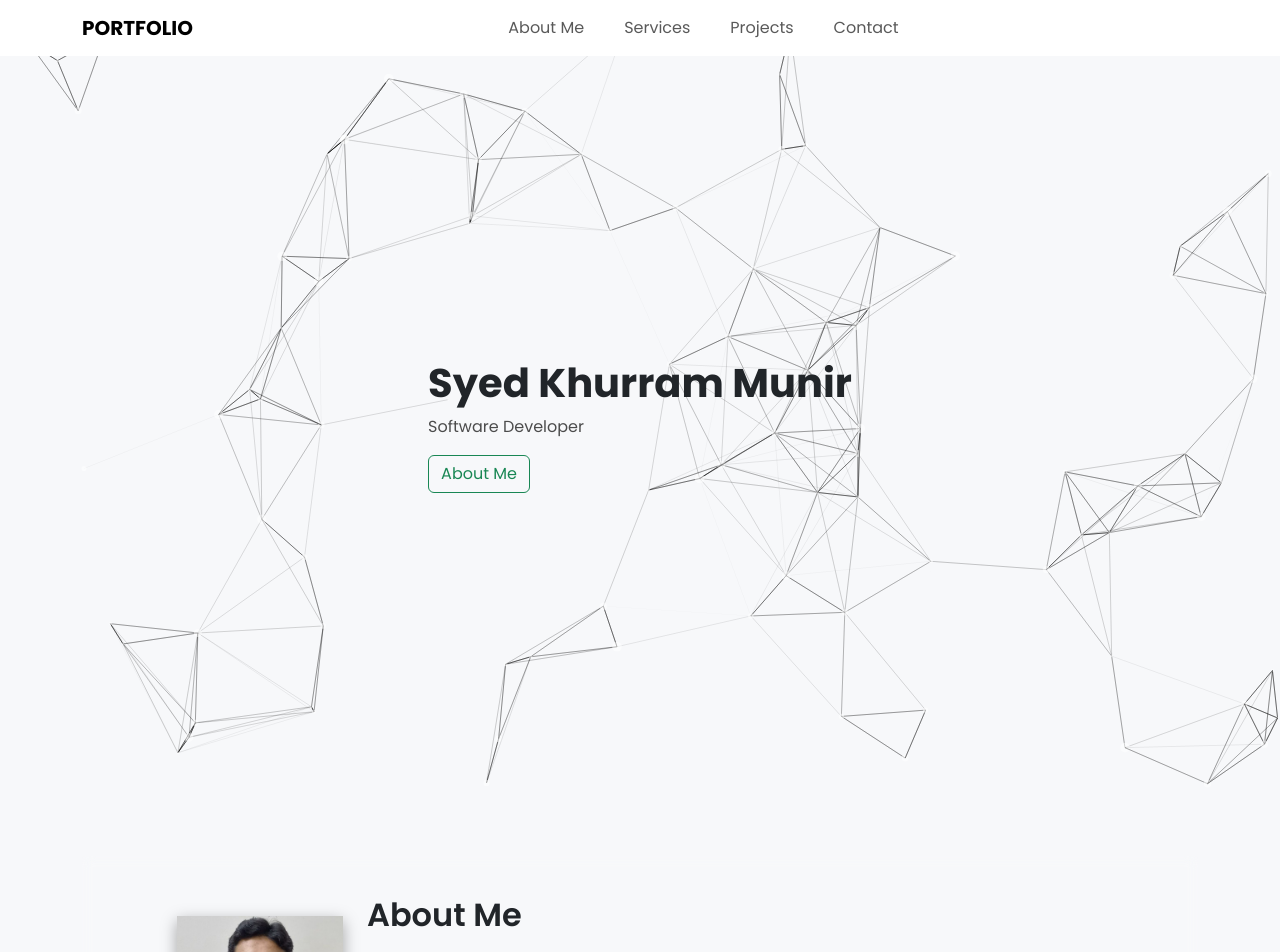
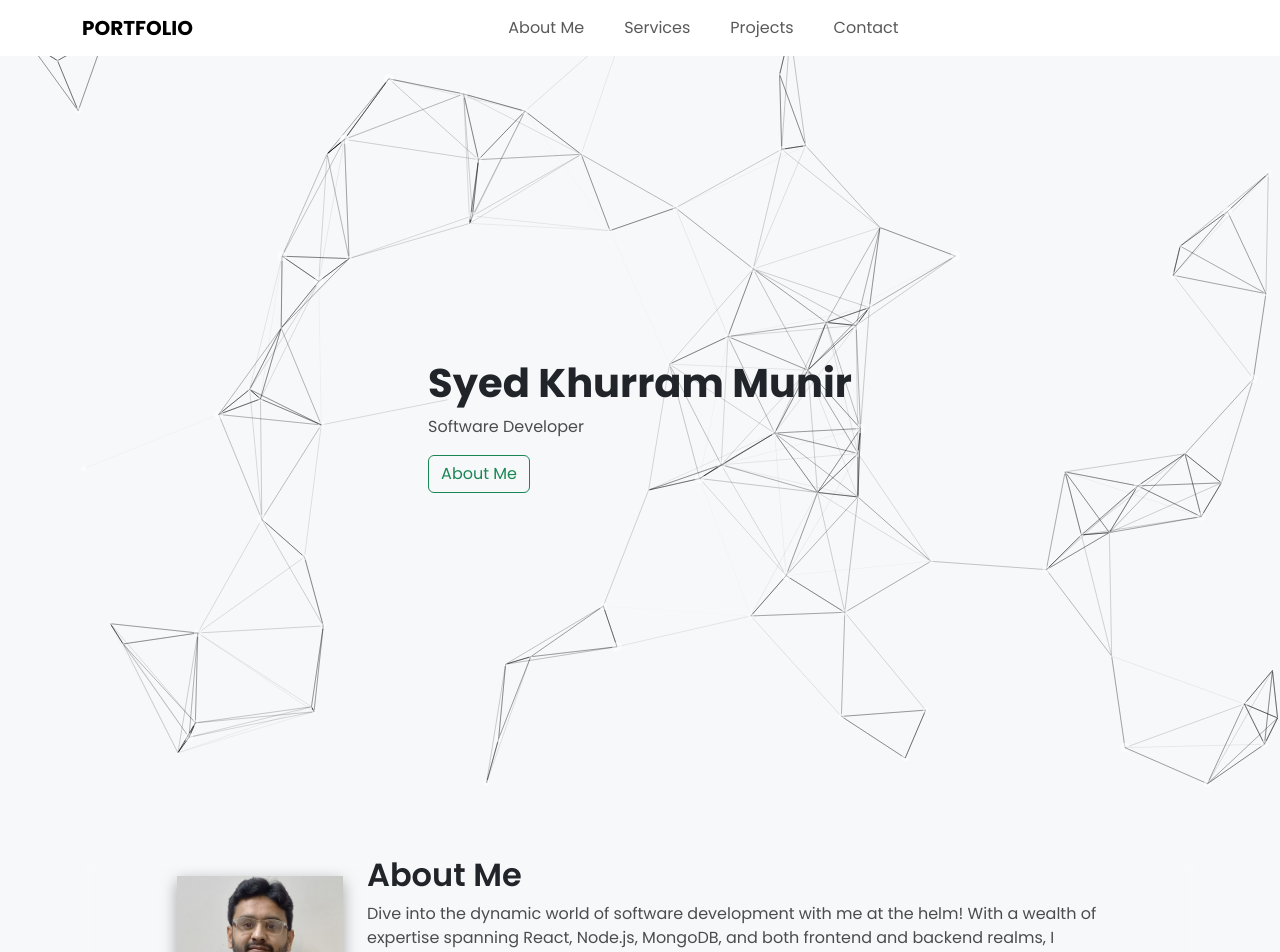
Before and after one commit to KhurramMunir95/portfolio_inc, a React (Vite) app: page / in a window 1280 px wide. Shown: the top 952 px of the page. Built offline with nearby package versions, Linux system fonts and the light colour scheme.

Commit message:
padding removed fromheading

```diff
--- a/src/components/TextWithImage.jsx
+++ b/src/components/TextWithImage.jsx
@@ -11,7 +11,7 @@ export const TextWithImage = ({ id, imgSrc, content, justifyContent, alignment }
                 <img src={imgSrc} alt="Syed Khurram Munir" className="img-fluid img-shadow" />
             </Col>
             <Col md={8}>
-                <h2>About Me</h2>
+                <h2 className='p-0'>About Me</h2>
                 <p>{content}</p>
             </Col>
             <Col md={6}>
```
